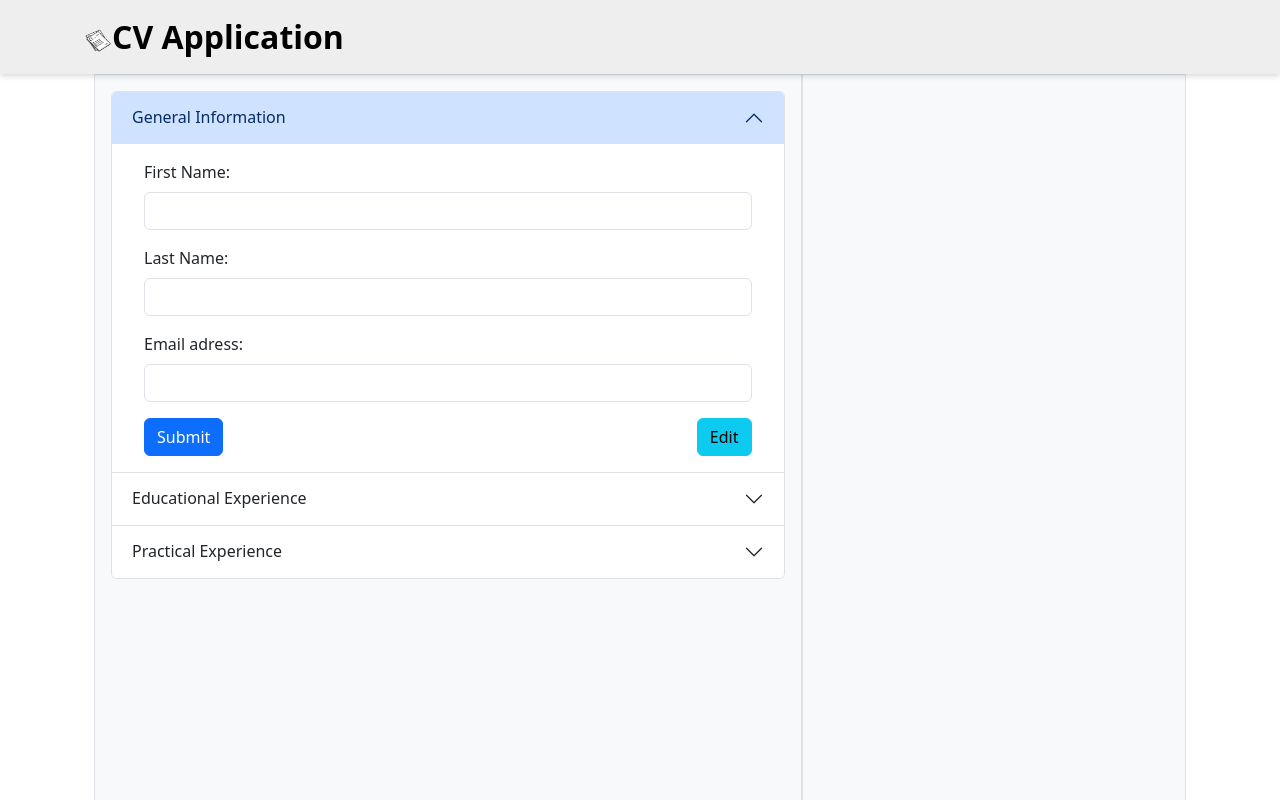
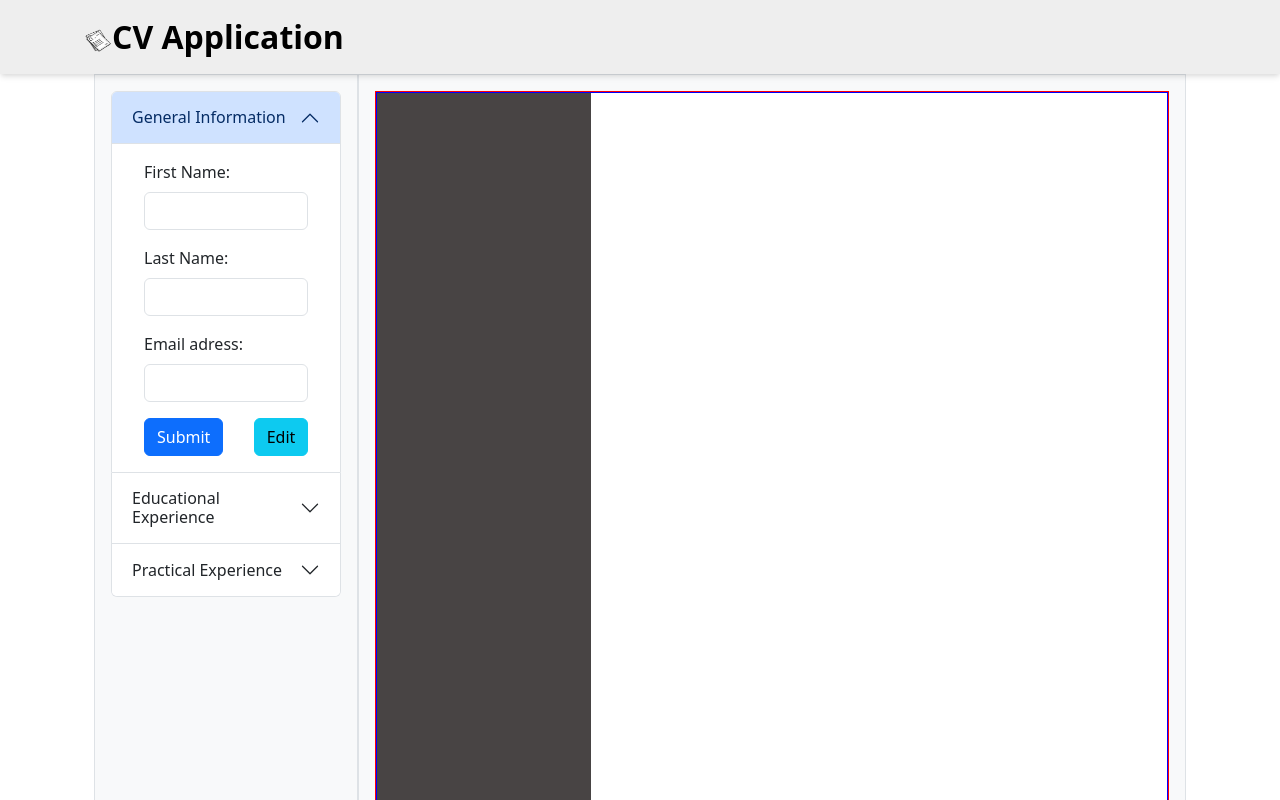
Before and after one commit to MwVc/cv-application, a React (Vite) app: page / in a window 1280 px wide. Shown: the top 800 px of the page. Built offline with nearby package versions, Linux system fonts and the light colour scheme.

Commit message:
create and style resume

```diff
--- a/src/App.css
+++ b/src/App.css
@@ -6,3 +6,33 @@
   background-color: #f8f9fa;
   border: 1px solid #dee2e6;
 }
+
+.page[data-size="A4"] {
+  background: white;
+  width: 21cm;
+  height: 29.7cm;
+  display: block;
+  border: 1px red solid;
+}
+
+.page > .box {
+  border: 1px solid blue;
+  display: flex;
+  flex-direction: row;
+  width: 100%;
+  height: 100%;
+}
+
+.left-panel {
+  width: 27%;
+  background-color: #484444;
+  padding: 0.7cm;
+  display: flex;
+  flex-direction: column;
+  align-items: center;
+}
+
+.right-panel {
+  width: 73%;
+  padding: 0.7cm;
+}
--- a/src/App.jsx
+++ b/src/App.jsx
@@ -13,13 +13,20 @@ function App() {
   return (
     <>
       <div className="container">
-        <div className="container vh-100 d-flex flex-row">
-          <div className="inner-div flex-fill p-3">
+        <div className="container d-flex flex-row">
+          <div className="inner-div flex-fill p-3 w-25">
             <section id="general-information">
               <Form person={person} setPerson={setPerson} />
             </section>
           </div>
-          <div className="inner-div flex-fill p-3"></div>
+          <div className="inner-div flex-fill p-3">
+            <div className="page" data-size="A4">
+              <div className="box">
+                <div className="left-panel"></div>
+                <div className="right-panel"></div>
+              </div>
+            </div>
+          </div>
         </div>
       </div>
     </>
```
